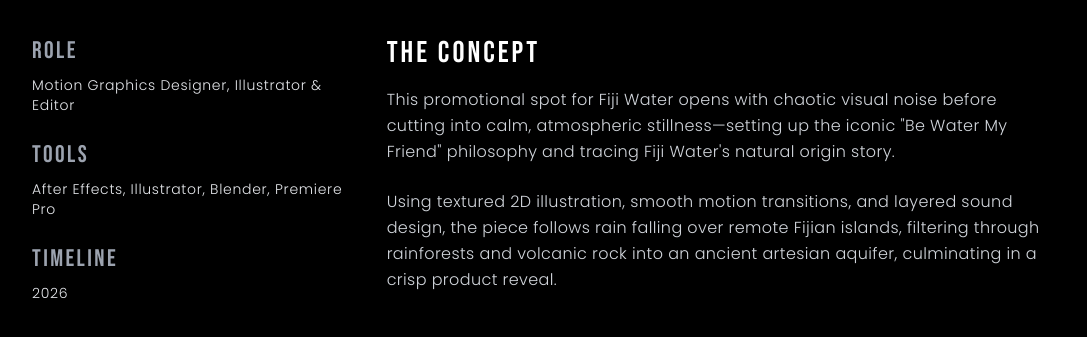
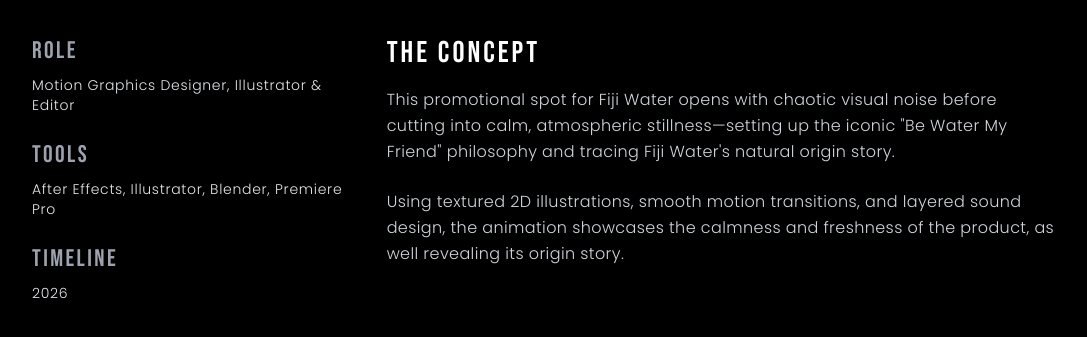
Before and after one commit to StuffbyNoel/FijiWater-Portfolio, a plain HTML site: page index.html in a window 1280 px wide. Shown: the part 1131-1468 px from the top of the page, without its empty margins (96-1183 px from the left). Drawn offline with nearby package versions, Linux system fonts and the light colour scheme.

Commit message:
Update index.html

```diff
--- a/index.html
+++ b/index.html
@@ -112,7 +112,7 @@
                     This promotional spot for Fiji Water opens with chaotic visual noise before cutting into calm, atmospheric stillness—setting up the iconic "Be Water My Friend" philosophy and tracing Fiji Water's natural origin story.
                 </p>
                 <p class="text-gray-300 font-light tracking-wide leading-relaxed">
-                    Using textured 2D illustration, smooth motion transitions, and layered sound design, the piece follows rain falling over remote Fijian islands, filtering through rainforests and volcanic rock into an ancient artesian aquifer, culminating in a crisp product reveal.
+                    Using textured 2D illustrations, smooth motion transitions, and layered sound design, the animation showcases the calmness and freshness of the product, as well revealing its origin story.
                 </p>
             </div>
         </div>
```
